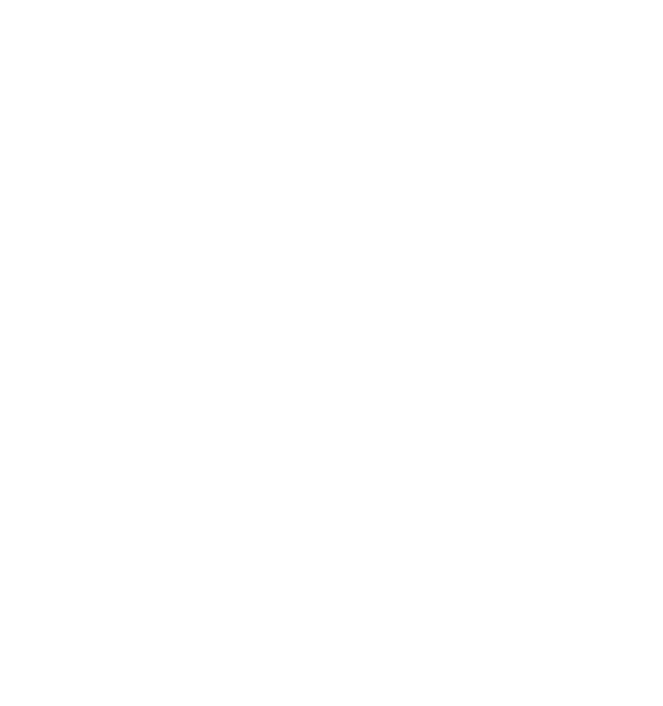
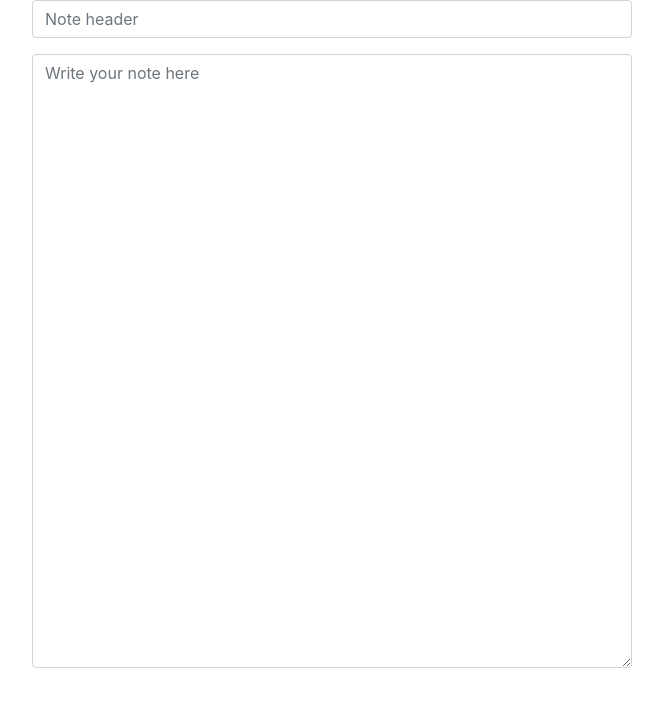
Before and after one commit to jalen1019/TODO, an Electron app: page index.html in a window 800 px wide. Shown: the whole page, without its empty margins (68-731 px from the left). Drawn offline with nearby package versions, Linux system fonts and the light colour scheme.

Commit message:
Add UI improvements

```diff
--- a/custom.scss
+++ b/custom.scss
@@ -15,6 +15,13 @@ $spacers: map-merge(
   $spacers
 );
 
+html, body {
+    height: 100%;
+}
+
+#note-body {
+    resize: none;
+}
 
 // Bootstrap and its default variables
 @import "node_modules/bootstrap/scss/bootstrap";
--- a/index.html
+++ b/index.html
@@ -3,6 +3,14 @@
 <link rel="stylesheet" href="stylesheet.css">
 <title>TODO</title>
 
+<div class="d-flex flex-column h-100 mx-auto w-75">
+    <div class="form-group">
+        <input type="text" class="form-control" id="note-header" placeholder="Note header">
+    </div>
+    <div class="form-group">
+        <textarea class="form-control" id="note-body" cols="30" rows="25" placeholder="Write your note here"></textarea>
+    </div>
+</div>
 
 <!-- Include javascript at end -->
 <script src="renderer.js"></script>
```
